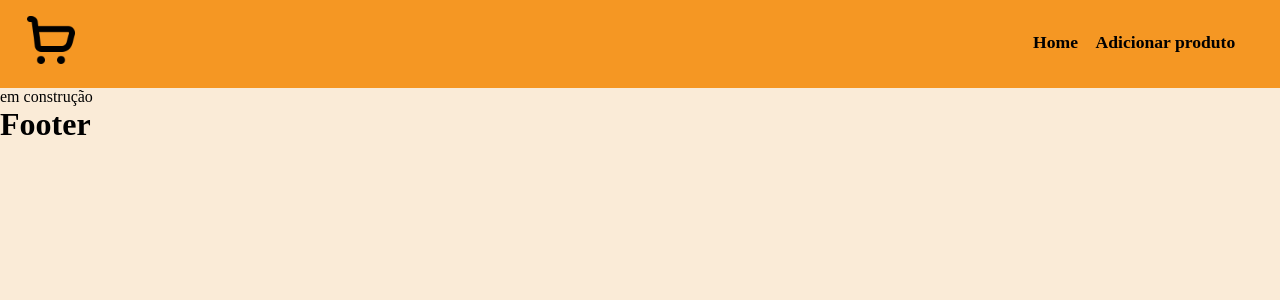
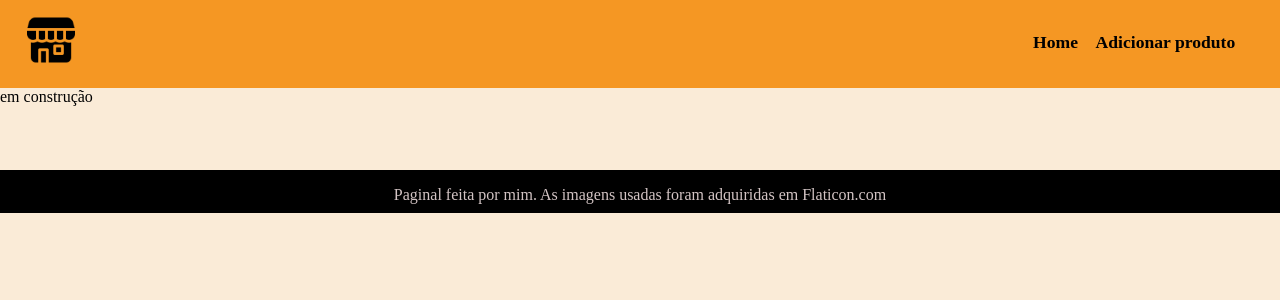
Before and after one commit to Arthur-zct/Csite, a React (Create React App) app in the folder csite/: page /Ferrament_constru in a window 1280 px wide. Shown: the top 300 px of the page. Built offline with nearby package versions, Linux system fonts and the light colour scheme.

Commit message:
Footer add

```diff
--- a/csite/src/App.js
+++ b/csite/src/App.js
@@ -14,6 +14,7 @@ import Pets from './Paginas/Pets'
 import Ferrament_constru from './Paginas/Ferram-constru'
 
 import './App.css';
+
 
 
 
--- a/csite/src/Paginas/Header.js
+++ b/csite/src/Paginas/Header.js
@@ -1,7 +1,7 @@
 import React from "react"
 import { Link } from "react-router-dom"
 import Styles from '../pagStyle/Header.module.css'
-import Foto from '../imgs/carrinho-de-compras.png'
+import Foto from '../imgs/Loja.png'
 
 export default function Header(){
     return(
--- a/csite/src/Paginas/footer.js
+++ b/csite/src/Paginas/footer.js
@@ -1,9 +1,10 @@
 import React from "react"
+import Styles from '../pagStyle/Footer.module.css'
 
 export default function Footer(){
     return(
-        <footer>
-            <h1>Footer</h1>
+        <footer className={Styles.footer}>
+            <p>Paginal feita por mim. As imagens usadas foram adquiridas em Flaticon.com </p>
         </footer>
     )
 }
--- /dev/null
+++ b/csite/src/pagStyle/Footer.module.css
@@ -0,0 +1,11 @@
+.footer {
+    margin-top: 4em;
+    background-color: black;
+    color: rgb(211, 196, 196);
+    height: 2.7em;
+}
+
+.footer p {
+    text-align: center;
+    padding-top: 1em;
+}
```
Also changed, not shown: csite/src/imgs/Loja.png (added), csite/src/imgs/carrinho-de-compras.png (deleted).
